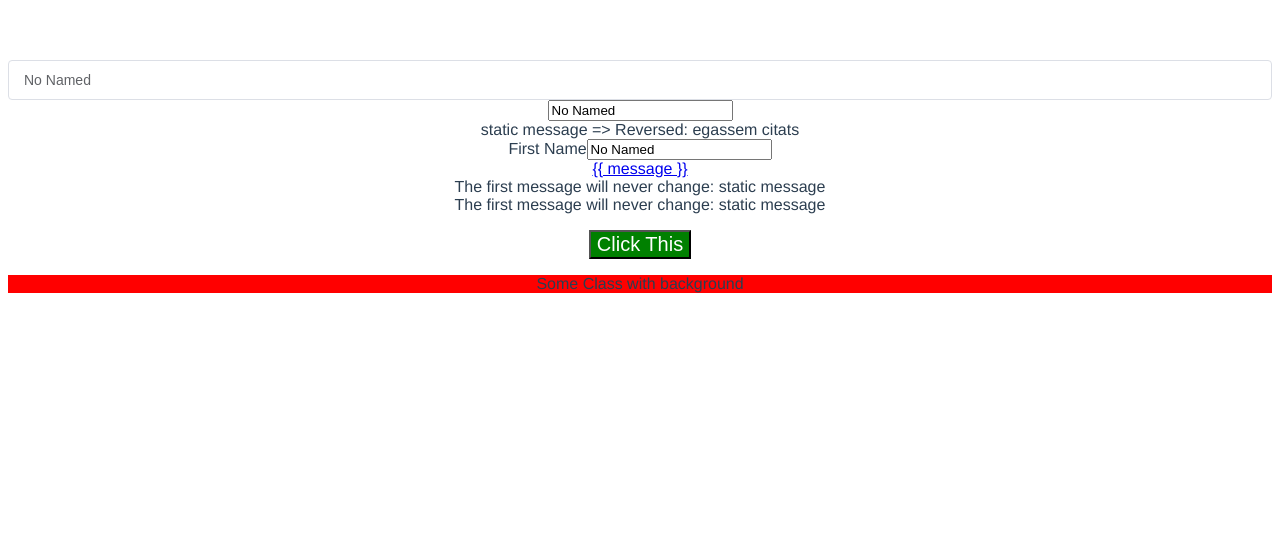
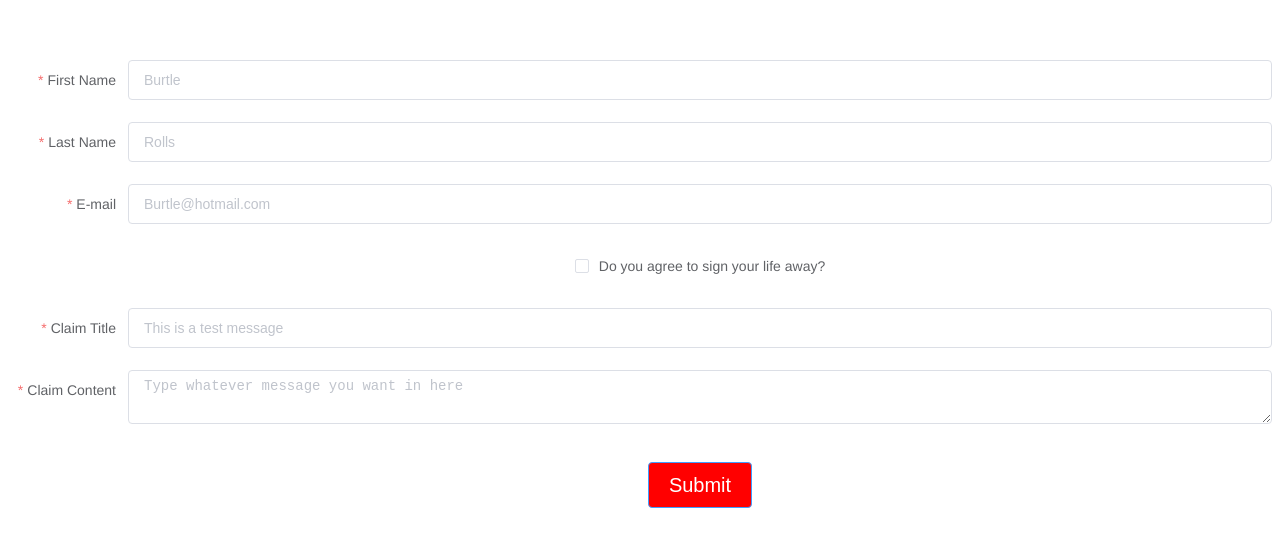
Before and after one commit to leun0077/Assignment1-Claim-Request-Form, a Vue app: page / in a window 1280 px wide. Shown: the top 546 px of the page. Built offline with nearby package versions, Linux system fonts and the light colour scheme; the HTML template or start-up script is replaced by a standard one.

Commit message:
Copleted-assigment

```diff
--- a/src/components/PlayGround/PlayGround.css
+++ b/src/components/PlayGround/PlayGround.css
@@ -1,12 +1,6 @@
 button {
-  background-color: green;
+  background-color: red;
   color: white;
   font-size: 20px;
   margin: 1rem;
 }
-.red-background {
-  background-color: red;
-}
-.green-background {
-  background-color: green;
-}
--- a/src/components/PlayGround/PlayGround.js
+++ b/src/components/PlayGround/PlayGround.js
@@ -2,45 +2,56 @@ export default {
   name: 'PlayGround',
   data() {
     return {
-      backgroundClassName: 'red-background',
-      counter: 0,
-      message: 'static message',
-      anchorTag: '<a href="http://google.ca">{{ message }}</a>',
-      nameInput: 'No Named'
-    }
-  },
-  watch: {
-    nameInput(newValue, oldValue) {
-      /* eslint-disable no-console */
-      console.log('old value', oldValue)
-      console.log('new value', newValue)
-    }
-  },
-  computed: {
-    reversedMessage() {
-      return this.message
-        .split('')
-        .reverse()
-        .join('')
-    }
-  },
-  methods: {
-    handleClick() {
-      this.counter++
-      // String interpolation
-      this.message = `you are clicking this ${this.counter}Times!`
-      // tenary operator
-      // new way with ?
-      this.counter % 2 === 0
-        ? (this.backgroundClassName = 'green-background')
-        : (this.backgroundClassName = 'red-background')
-      // Normal way of coding
-      // if (this.counter % 2 === 0) {
-      //   this.backgroundClassName = 'green-background'
-      // } else {
-      //   this.backgroundClassName = 'red-background'
-      // }
-      this.message = this.nameInput
+      // Data that holds everyone info
+      form: {
+        first: '',
+        last: '',
+        email: '',
+        title: '',
+        message: '',
+        // For people to toggle the box for either yes or no
+        tick: false
+      },
+      rules: {
+        first: [
+          {
+            required: true,
+            message: 'Did you forget your first name?'
+          }
+        ],
+        last: [
+          {
+            required: true,
+            message: 'Did you forget your last name?'
+          }
+        ],
+        email: [
+          {
+            required: true,
+            message: 'You forgot to add your E-Mail'
+          }
+        ],
+        title: [
+          {
+            required: true,
+            message: 'You need a title'
+          }
+        ],
+        message: [
+          {
+            required: true,
+            message: 'Please tell me your last words'
+          }
+        ],
+        tick: [
+          {
+            required: true,
+            message: 'Please sign your life away'
+          }
+        ]
+      },
+      // To show the popup box
+      dialogVisible: false
     }
   }
 }
--- a/src/components/PlayGround/PlayGround.vue
+++ b/src/components/PlayGround/PlayGround.vue
@@ -1,23 +1,49 @@
 <template>
-  <div class="hello">
-    <!-- Element UI -->
-    <el-input placeholder="Please input" v-model="nameInput"></el-input>
-    <!-- Watch -->
-    <input type="text" name="firstName" v-model="nameInput">
-    <!-- Computed -->
-    <div>{{message}} => Reversed: {{ reversedMessage}}</div>
-    <!-- V-Model -->
-    <label for="firstName">First Name</label>
-    <input type="text" name="firstName" v-model="nameInput">
-    <!-- V-html -->
-    <div v-html="anchorTag"></div>
-    <!-- v-once -->
-    <div v-once>The first message will never change: {{ message }}</div>
-    <div>The first message will never change: {{ message }}</div>
-    <!-- V-on -->
-    <button v-on:click="handleClick()">Click This</button>
-    <!-- V-Bind Shorthand -->
-    <div v-bind:class="backgroundClassName">Some Class with background</div>
+  <div>
+    <!-- The entire form that warps to the end -->
+    <el-form ref="form" :model="form" :rules="rules" label-width="120px">
+      <!-- Users first name -->
+      <el-form-item label="First Name" prop="first">
+        <el-input placeholder="Burtle" v-model="form.firstName" clearable></el-input>
+      </el-form-item>
+      <!-- Form users last name -->
+      <el-form-item label="Last Name" prop="last">
+        <el-input placeholder="Rolls" v-model="form.lastName" clearable></el-input>
+      </el-form-item>
+      <!-- Area for people to input their email -->
+      <el-form-item label="E-mail" prop="email">
+        <el-input placeholder="Burtle@hotmail.com" v-model="form.email" clearable></el-input>
+      </el-form-item>
+      <!-- A check box for people to agree or disagree -->
+      <el-form-item prop="tick">
+        <el-checkbox label="Do you agree to sign your life away? " v-model="form.tick"></el-checkbox>
+      </el-form-item>
+      <!-- Title of the message -->
+      <el-form-item label="Claim Title" prop="title">
+        <el-input placeholder="This is a test message" v-model="form.subject" clearable></el-input>
+      </el-form-item>
+      <!-- Area for people to leave a message -->
+      <el-form-item label="Claim Content" prop="message">
+        <el-input
+          placeholder="Type whatever message you want in here"
+          type="textarea"
+          v-model="form.content"
+        ></el-input>
+      </el-form-item>
+      <!-- This is the submit button -->
+      <el-form-item>
+        <el-button type="primary" @click="dialogVisible = true">Submit</el-button>
+      </el-form-item>
+
+      <!-- The yes or no for the form -->
+      <el-dialog title="Confirmation" :visible.sync="dialogVisible" width="30%">
+        <span>Are you sure you want to submit?</span>
+        <span slot="footer" class="dialog-footer">
+          <el-button @click="dialogVisible = false">No</el-button>
+          <el-button type="primary" @click="dialogVisible = false">Yes</el-button>
+        </span>
+      </el-dialog>
+    </el-form>
   </div>
 </template>
 <script src = "./PlayGround.js"></script>
```
